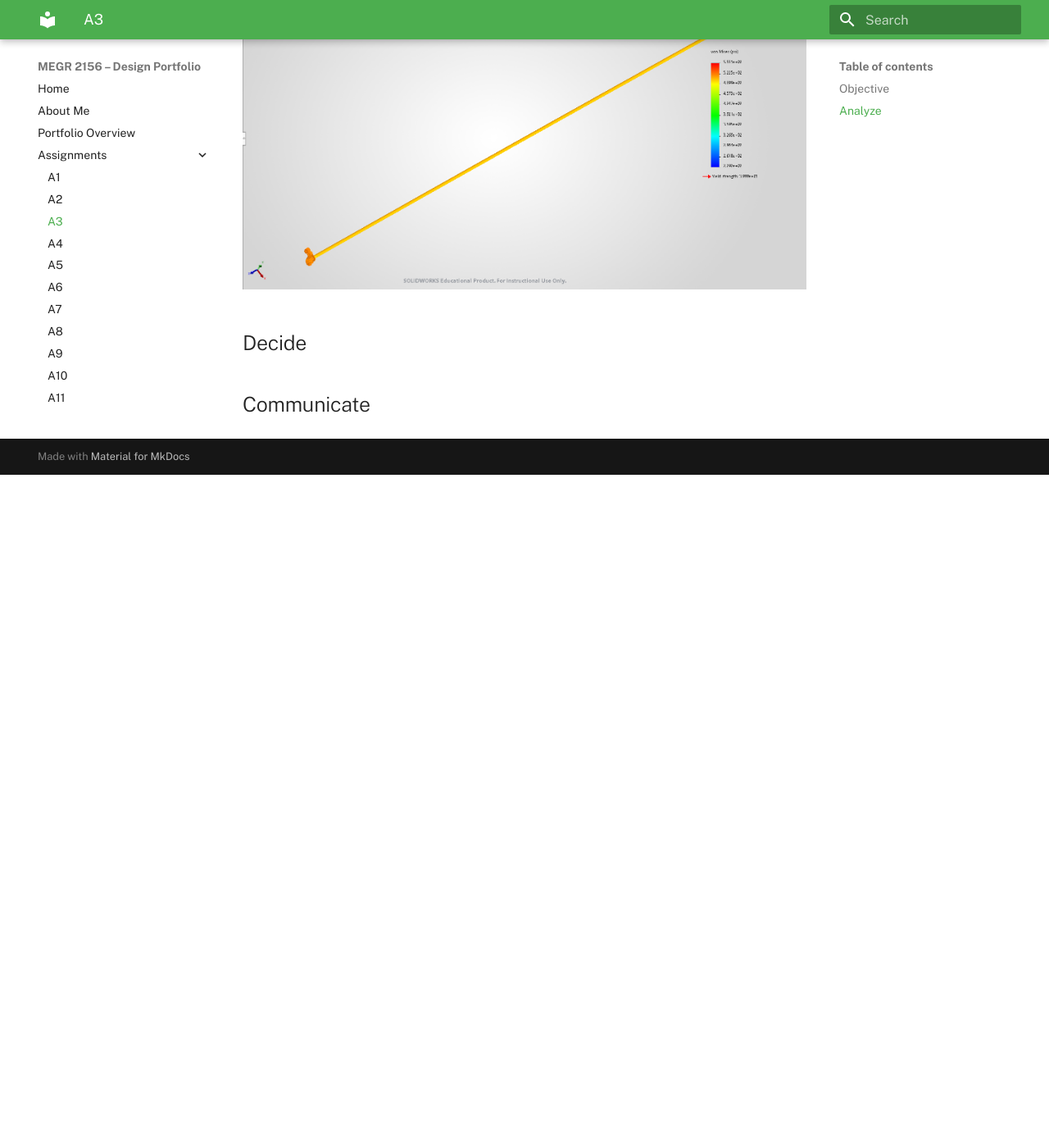
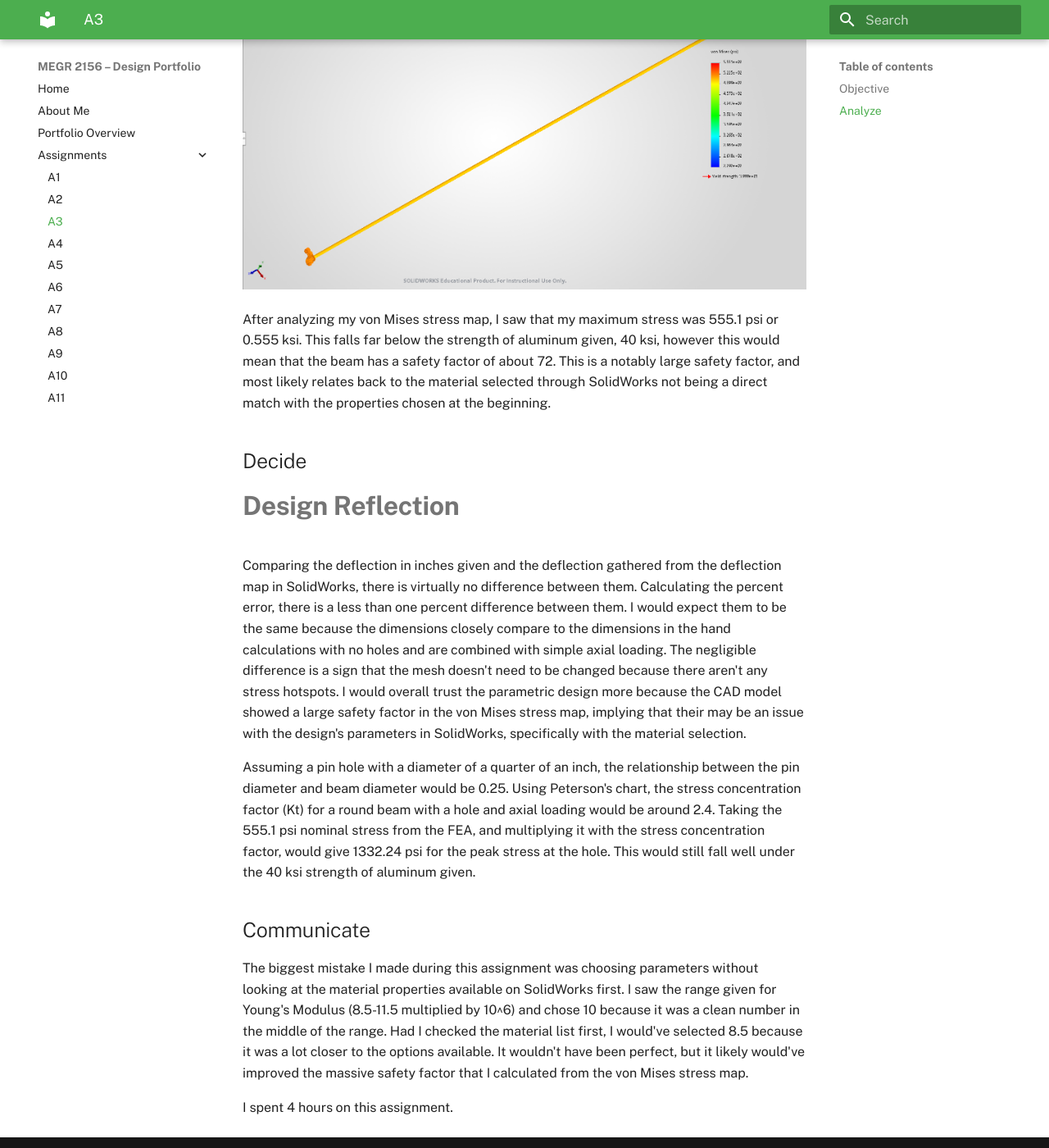
Before and after one commit to Jmswanchara/megr2156-portfolio, an MkDocs documentation site: the page built from docs/assignments/A03/index.md, in a window 1280 px wide and 1400 px high, scrolled down 3022 px. Shown: the whole window at 82% size. Built offline with MkDocs 1.6.1 and Material for MkDocs 9.7.7, drawn with Linux system fonts in a browser that asks for light colours; before the commit the page ends 3601 px from its top, so only the background shows below that.

Commit message:
Enhance index.md with design reflection and analysis
Added design reflection and analysis of stress concentration factors, including insights on material selection and safety factors.

```diff
--- a/docs/assignments/A03/index.md
+++ b/docs/assignments/A03/index.md
@@ -30,9 +30,18 @@ First I looked at my deflection map generated in the FEA.  The maximum deflectio
 
 ![Von Mises](Von_Mises_ss.png)
 
-
+After analyzing my von Mises stress map, I saw that my maximum stress was 555.1 psi or 0.555 ksi.  This falls far below the strength of aluminum given, 40 ksi, however this would mean that the beam has a safety factor of about 72.  This is a notably large safety factor, and most likely relates back to the material selected through SolidWorks not being a direct match with the properties chosen at the beginning.
 
 ## Decide
 
+# **Design Reflection**
+
+Comparing the deflection in inches given and the deflection gathered from the deflection map in SolidWorks, there is virtually no difference between them.  Calculating the percent error, there is a less than one percent difference between them.  I would expect them to be the same because the dimensions closely compare to the dimensions in the hand calculations with no holes and are combined with simple axial loading.  The negligible difference is a sign that the mesh doesn't need to be changed because there aren't any stress hotspots.  I would overall trust the parametric design more because the CAD model showed a large safety factor in the von Mises stress map, implying that their may be an issue with the design's parameters in SolidWorks, specifically with the material selection.
+
+Assuming a pin hole with a diameter of a quarter of an inch, the relationship between the pin diameter and beam diameter would be 0.25.  Using Peterson's chart, the stress concentration factor (Kt) for a round beam with a hole and axial loading would be around 2.4.  Taking the 555.1 psi nominal stress from the FEA, and multiplying it with the stress concentration factor, would give 1332.24 psi for the peak stress at the hole.  This would still fall well under the 40 ksi strength of aluminum given.
 
 ## Communicate
+
+The biggest mistake I made during this assignment was choosing parameters without looking at the material properties available on SolidWorks first.  I saw the range given for Young's Modulus (8.5-11.5 multiplied by 10^6) and chose 10 because it was a clean number in the middle of the range.  Had I checked the material list first, I would've selected 8.5 because it was a lot closer to the options available.  It wouldn't have been perfect, but it likely would've improved the massive safety factor that I calculated from the von Mises stress map.
+
+I spent 4 hours on this assignment.
```
